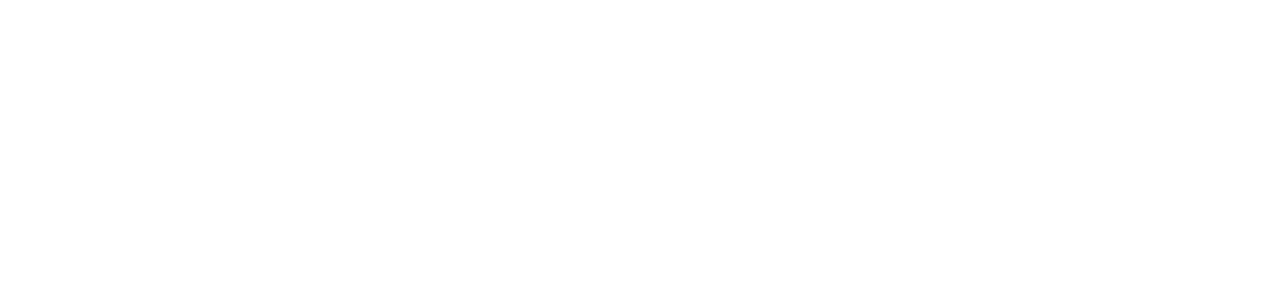
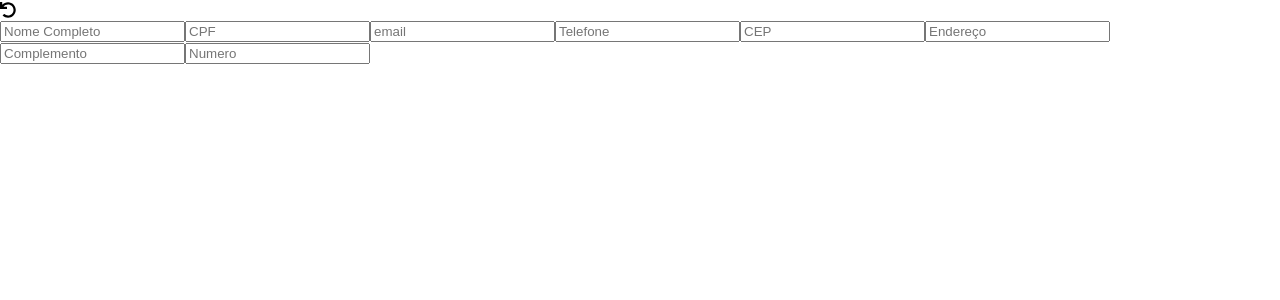
Before and after one commit to tryber/sd-03-block15-project-frontend-online-store-11, a React (Create React App) app: page /checkout in a window 1280 px wide. Shown: the top 300 px of the page. Built offline with nearby package versions, Linux system fonts and the light colour scheme.

Commit message:
Feito return button

```diff
--- a/package.json
+++ b/package.json
@@ -3,6 +3,9 @@
   "version": "0.1.0",
   "private": true,
   "dependencies": {
+    "@fortawesome/fontawesome-svg-core": "^1.2.28",
+    "@fortawesome/free-solid-svg-icons": "^5.13.0",
+    "@fortawesome/react-fontawesome": "^0.1.9",
     "@testing-library/jest-dom": "^5.5.0",
     "@testing-library/react": "^10.0.4",
     "@testing-library/user-event": "^10.1.0",
--- a/src/components/CheckoutForm.js
+++ b/src/components/CheckoutForm.js
@@ -1,8 +1,43 @@
 import React from 'react';
 
 class CheckoutForm extends React.Component {
+  constructor(props) {
+    super(props);
+    this.state = {value: ''};
+
+    this.handleChange = this.handleChange.bind(this);
+    this.handleSubmit = this.handleSubmit.bind(this);
+  }
+
+  handleChange(event) {
+    this.setState({value: event.target.value});
+  }
+
+  handleSubmit(event) {
+    event.preventDefault();
+  }
+
   render(){
-    return null;
+    return (
+      <form onSubmit={this.handleSubmit}>
+        <input type="text" value={this.state.value}
+         onChange={this.handleChange} name="fullName" placeholder="Nome Completo"/>
+        <input type="text" value={this.state.value}
+         onChange={this.handleChange} name="CPF" placeholder="CPF"/>
+        <input type="email" value={this.state.value}
+         onChange={this.handleChange} name="email" placeholder="email"/>
+        <input type="text" value={this.state.value}
+         onChange={this.handleChange} name="Phone" placeholder="Telefone"/>
+        <input type="text" value={this.state.value}
+         onChange={this.handleChange} name="fCEP" placeholder="CEP"/>
+        <input type="text" value={this.state.value}
+         onChange={this.handleChange} name="Address" placeholder="Endereço"/>
+        <input type="text" value={this.state.value}
+         onChange={this.handleChange} name="Complemento" placeholder="Complemento"/>
+        <input type="text" value={this.state.value}
+         onChange={this.handleChange} name="Numero" placeholder="Numero"/>
+      </form>
+    );
   }
 }
 
--- a/src/components/ReturnButton.js
+++ b/src/components/ReturnButton.js
@@ -1,8 +1,11 @@
 import React from 'react';
+import { Link } from 'react-router-dom';
+import { FontAwesomeIcon } from '@fortawesome/react-fontawesome';
+import { faUndo } from '@fortawesome/free-solid-svg-icons';
 
 class ReturnButton extends React.Component {
   render(){
-    return null;
+    return <Link to="/"><FontAwesomeIcon icon={faUndo} color="black"/></Link>;
   }
 }
 
```
Also changed, not shown: 1 other file (tests, documents, lock files or other folders).
